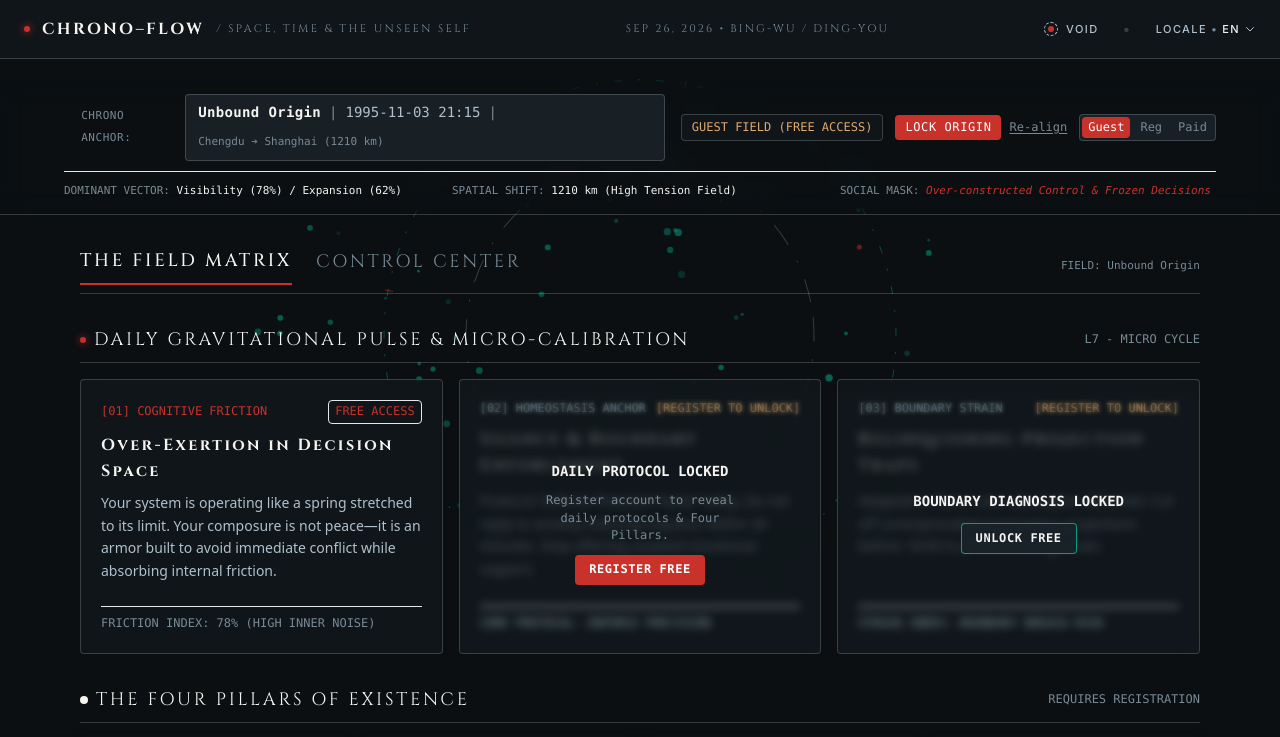
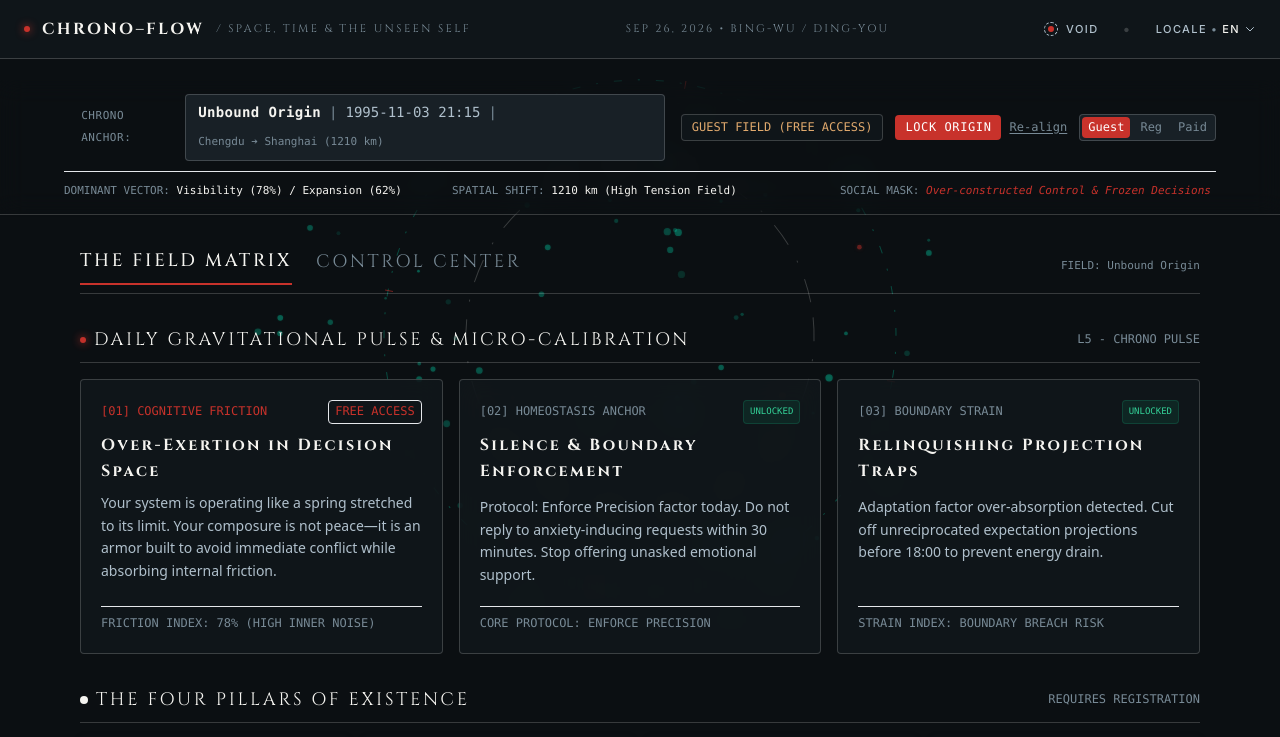
Before and after one commit to wxu198024-art/chrono-flow, a Next.js app: page /dashboard in a window 1280 px wide. Shown: the top 737 px of the page. Built offline with nearby package versions, Linux system fonts and the light colour scheme.

Commit message:
Update DailyPulse.tsx

```diff
--- a/components/field/DailyPulse.tsx
+++ b/components/field/DailyPulse.tsx
@@ -15,8 +15,8 @@ export default function DailyPulse({ userRole, onTriggerRegister, onTriggerSubsc
   const isEn = currentLang === 'en';
   const isTW = currentLang === 'zh-TW' || currentLang === 'zh-HK' || currentLang === 'tw';
 
-  // 只要是已注册或已付费，今日重力波 3 张卡片全开
-  const isPulseUnlocked = userRole === 'registered' || userRole === 'subscribed';
+  // 今日重力波 3 张卡片对所有用户（含游客）全量开放
+  const isPulseUnlocked = true;
 
   return (
     <section className="space-y-4">
@@ -29,7 +29,7 @@ export default function DailyPulse({ userRole, onTriggerRegister, onTriggerSubsc
           </h2>
         </div>
         <span className="text-[10px] font-mono text-[var(--text-muted)] uppercase">
-          L7 - MICRO CYCLE
+          L5 - CHRONO PULSE
         </span>
       </div>
 
@@ -65,18 +65,18 @@ export default function DailyPulse({ userRole, onTriggerRegister, onTriggerSubsc
           </div>
         </div>
 
-        {/* 卡片 2：锚定内稳态 (Homeostasis Anchor) - 注册后解锁 */}
+        {/* 卡片 2：锚定内稳态 (Homeostasis Anchor) - 全员开放 */}
         <div className="p-5 rounded border border-[var(--border-line)] bg-[var(--bg-card)] backdrop-blur-md space-y-3 relative overflow-hidden flex flex-col justify-between">
           <div>
             <div className="flex justify-between items-center text-[10px] font-mono text-[var(--text-muted)] mb-2">
               <span>[02] {isEn ? 'HOMEOSTASIS ANCHOR' : isTW ? '錨定內穩態與法則' : '锚定内稳态与法则'}</span>
-              {!isPulseUnlocked && (
-                <span className="text-[10px] font-mono text-amber-400">[REGISTER TO UNLOCK]</span>
-              )}
+              <span className="px-1.5 py-0.5 rounded bg-emerald-500/10 border border-emerald-500/20 text-emerald-400 text-[9px]">
+                {isEn ? 'UNLOCKED' : '已解锁'}
+              </span>
             </div>
 
             {/* 内容区 */}
-            <div className={`space-y-3 transition-all ${!isPulseUnlocked ? 'filter blur-sm select-none opacity-30' : ''}`}>
+            <div className="space-y-3">
               <h3 className="font-serif-title text-sm text-[var(--text-primary)] font-bold">
                 {isEn ? 'Silence & Boundary Enforcement' : '结构性沉默 / 裁决界限'}
               </h3>
@@ -90,41 +90,23 @@ export default function DailyPulse({ userRole, onTriggerRegister, onTriggerSubsc
             </div>
           </div>
 
-          <div className={`pt-2 border-t border-[var(--border-line)]/50 text-[10px] font-mono text-[var(--text-muted)] ${!isPulseUnlocked ? 'filter blur-sm' : ''}`}>
+          <div className="pt-2 border-t border-[var(--border-line)]/50 text-[10px] font-mono text-[var(--text-muted)]">
             {isEn ? 'CORE PROTOCOL: ENFORCE PRECISION' : '核心法则：激活裁决因子 (Precision)'}
           </div>
-
-          {/* 未解锁遮罩 (仅游客显示) */}
-          {!isPulseUnlocked && (
-            <div className="absolute inset-0 bg-[var(--bg-card)]/85 backdrop-blur-[2px] flex flex-col items-center justify-center p-4 text-center space-y-2.5 z-10">
-              <p className="text-xs font-mono font-bold text-[var(--text-primary)]">
-                {isEn ? 'DAILY PROTOCOL LOCKED' : isTW ? '今日微觀法則已隱藏' : '今日微观法则已隐藏'}
-              </p>
-              <p className="text-[10px] font-mono text-[var(--text-muted)] max-w-[200px]">
-                {isEn ? 'Register account to reveal daily protocols & Four Pillars.' : '免费注册账号锁定坐标，解锁今日微观法则与四柱存在结构。'}
-              </p>
-              <button
-                onClick={onTriggerRegister}
-                className="px-3.5 py-1.5 bg-[var(--cinnabar)] text-white text-[10px] font-mono rounded hover:opacity-90 transition-all uppercase tracking-wider font-bold"
-              >
-                {isEn ? 'Register Free' : '免费注册解锁'}
-              </button>
-            </div>
-          )}
         </div>
 
-        {/* 卡片 3：界限张力 (Boundary Strain) - 注册后解锁 */}
+        {/* 卡片 3：界限张力 (Boundary Strain) - 全员开放 */}
         <div className="p-5 rounded border border-[var(--border-line)] bg-[var(--bg-card)] backdrop-blur-md space-y-3 relative overflow-hidden flex flex-col justify-between">
           <div>
             <div className="flex justify-between items-center text-[10px] font-mono text-[var(--text-muted)] mb-2">
               <span>[03] {isEn ? 'BOUNDARY STRAIN' : isTW ? '界限張力與割捨' : '界限张力与割舍'}</span>
-              {!isPulseUnlocked && (
-                <span className="text-[10px] font-mono text-amber-400">[REGISTER TO UNLOCK]</span>
-              )}
+              <span className="px-1.5 py-0.5 rounded bg-emerald-500/10 border border-emerald-500/20 text-emerald-400 text-[9px]">
+                {isEn ? 'UNLOCKED' : '已解锁'}
+              </span>
             </div>
 
             {/* 内容区 */}
-            <div className={`space-y-3 transition-all ${!isPulseUnlocked ? 'filter blur-sm select-none opacity-30' : ''}`}>
+            <div className="space-y-3">
               <h3 className="font-serif-title text-sm text-[var(--text-primary)] font-bold">
                 {isEn ? 'Relinquishing Projection Traps' : '切断情绪垃圾桶与投射陷阱'}
               </h3>
@@ -138,24 +120,9 @@ export default function DailyPulse({ userRole, onTriggerRegister, onTriggerSubsc
             </div>
           </div>
 
-          <div className={`pt-2 border-t border-[var(--border-line)]/50 text-[10px] font-mono text-[var(--text-muted)] ${!isPulseUnlocked ? 'filter blur-sm' : ''}`}>
+          <div className="pt-2 border-t border-[var(--border-line)]/50 text-[10px] font-mono text-[var(--text-muted)]">
             {isEn ? 'STRAIN INDEX: BOUNDARY BREACH RISK' : '张力预警：界限侵蚀风险'}
           </div>
-
-          {/* 未解锁遮罩 (仅游客显示) */}
-          {!isPulseUnlocked && (
-            <div className="absolute inset-0 bg-[var(--bg-card)]/85 backdrop-blur-[2px] flex flex-col items-center justify-center p-4 text-center space-y-2.5 z-10">
-              <p className="text-xs font-mono font-bold text-[var(--text-primary)]">
-                {isEn ? 'BOUNDARY DIAGNOSIS LOCKED' : isTW ? '界限張力診斷未解鎖' : '界限张力诊断未解锁'}
-              </p>
-              <button
-                onClick={onTriggerRegister}
-                className="px-3.5 py-1.5 border border-[var(--border-line-hover)] bg-[var(--bg-card-hover)] hover:border-[var(--cinnabar)] text-[var(--text-primary)] text-[10px] font-mono rounded transition-all uppercase tracking-wider font-bold"
-              >
-                {isEn ? 'Unlock Free' : '免费解锁诊断'}
-              </button>
-            </div>
-          )}
         </div>
 
       </div>
```
